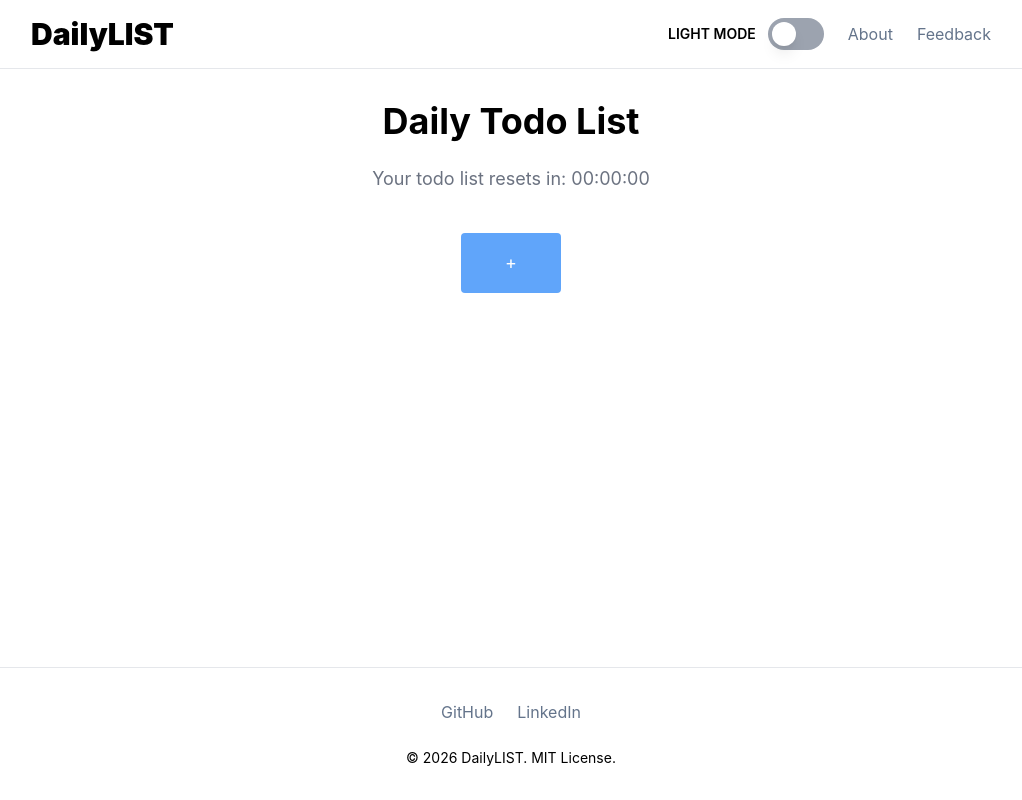
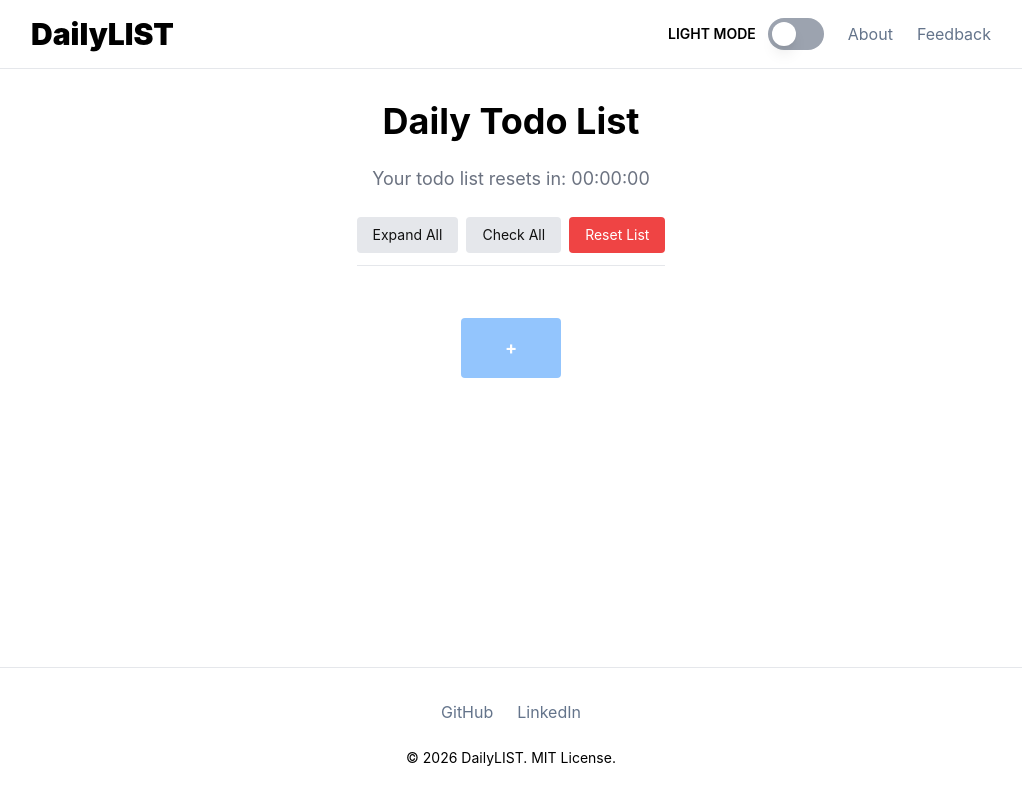
Before and after one commit to dwalkerwd7/DailyLIST, a React (Vite) app in the folder client/: page / in a window 1280 px wide. Shown: the whole page, without its empty margins (129-1151 px from the left). Built offline with nearby package versions, Linux system fonts and the light colour scheme.

Commit message:
front-end of main todo list app updated

```diff
--- a/client/src/App.css
+++ b/client/src/App.css
@@ -1,4 +1,9 @@
 @import "tailwindcss";
+
+/* Global styles */
+body {
+  caret-color: var(--caret-color);
+}
 
 /* Light mode theme variables */
 :root {
@@ -17,8 +22,10 @@
   --submit-primary-hover: #2563eb;
   --button-primary: #93c5fd;
   --button-primary-hover: #60a5fa;
-  --button-secondary: #64748b;
-  --button-secondary-hover: #475569;
+  --button-secondary: #7095c9;
+  --button-secondary-hover: #83aee9;
+  --button-tertiary: #e5e7eb;
+  --button-tertiary-hover: #d1d5db;
   --link: #64748b;
   --link-hover: #1d4ed8;
   --required: #ef4444;
@@ -26,6 +33,8 @@
   --delete-hover: #dc2626;
   --muted: #6b7280;
   --todo-text: #111111;
+  --todo-notes-bg: #f9fafb;
+  --caret-color: #006cfa;
 }
 
 /* Dark mode theme variables */
@@ -43,10 +52,12 @@
   --off: #64748b;
   --submit-primary: #3b82f6;
   --submit-primary-hover: #0073ff;
-  --button-primary: #93c5fd;
-  --button-primary-hover: #60a5fa;
-  --button-secondary: #64748b;
-  --button-secondary-hover: #475569;
+  --button-primary: #65abfa;
+  --button-primary-hover: #3c94ff;
+  --button-secondary: #305c9b;
+  --button-secondary-hover: #0546a1;
+  --button-tertiary: #596780;
+  --button-tertiary-hover: #404b5e;
   --delete: #ef4444;
   --delete-hover: #dc2626;
   --link: #cbd5e1;
@@ -54,6 +65,8 @@
   --required: #fb7185;
   --muted: #dddddd;
   --todo-text: #e6edf7;
+  --todo-notes-bg: #1f2937;
+  --caret-color: #57ebff;
 }
 
 /* Map theme variables to Tailwind's color system */
@@ -74,6 +87,8 @@
   --color-submit-primary-hover: var(--submit-primary-hover);
   --color-button-primary: var(--button-primary);
   --color-button-primary-hover: var(--button-primary-hover);
+  --color-button-tertiary: var(--button-tertiary);
+  --color-button-tertiary-hover: var(--button-tertiary-hover);
   --color-button-secondary: var(--button-secondary);
   --color-button-secondary-hover: var(--button-secondary-hover);
   --color-delete: var(--delete);
@@ -82,6 +97,7 @@
   --color-link-hover: var(--link-hover);
   --color-muted: var(--muted);
   --color-todo-text: var(--todo-text);
+  --color-todo-notes-bg: var(--todo-notes-bg);
 }
 
 /* Custom utilities for animations */
--- a/client/src/components/TodoApp.tsx
+++ b/client/src/components/TodoApp.tsx
@@ -1,19 +1,84 @@
 import { useState } from "react";
-import { TodoList, TodoItem, type Todo, type ToggleCompleteHandler, type UpdateNotesHandler, type DeleteHandler } from "./TodoList";
+
+type Todo = {
+    id: number;
+    completed: boolean;
+    title: string;
+    expanded?: boolean;
+    notes?: string;
+};
+
+type ToggleCompleteHandler = (id: number) => void;
+type UpdateNotesHandler = (id: number, notes: string) => void;
+type DeleteHandler = (id: number) => void;
+type ToggleExpandHandler = (id: number) => void;
+
+function TodoList({ children }: { children: React.ReactNode }) {
+    return (
+        <ul className="flex flex-col items-start w-full list-none p-0 m-0">
+            {children}
+        </ul>
+    );
+}
+
+function TodoItem({ todo, onToggleExpand, onToggleComplete, onUpdateNotes, onDelete }: { todo: Todo, onToggleExpand: ToggleExpandHandler, onToggleComplete: ToggleCompleteHandler, onUpdateNotes: UpdateNotesHandler, onDelete: DeleteHandler }) {
+    const { id, completed, title, expanded = false, notes = "" } = todo;
+
+    return (
+        <li key={id} className="flex flex-row flex-3 flex-wrap justify-between border-b border-primary-border py-2 block w-full">
+            <button className="
+                text-todo-text font-bold p-2 rounded
+                bg-button-secondary hover:bg-button-secondary-hover
+                inline-flex items-center justify-center leading-none
+                " onClick={() => onToggleExpand(id)}
+            >
+                {expanded ? "-" : "+"}
+            </button>
+            <span className={completed ? "line-through text-muted" : "text-todo-text"}>
+                {title}
+            </span>
+            <input
+                type="checkbox"
+                checked={completed}
+                className="w-5 h-5"
+                onChange={() => {
+                    onToggleComplete(id);
+                }}
+            />
+            {expanded && (
+                <div className="flex flex-col gap-2 mt-2 w-full">
+                    <textarea
+                        autoFocus
+                        className="text-todo-text h-20 bg-todo-notes-bg p-2 rounded resize-none w-full"
+                        value={notes}
+                        onChange={(e) => onUpdateNotes(id, e.target.value)}
+                    />
+                    <button className="h-7 text-sm px-5 bg-delete hover:bg-delete-hover text-white rounded self-end" onClick={() => onDelete(id)}>
+                        Delete
+                    </button>
+                </div>
+            )}
+        </li>
+    );
+}
 
 export default function TodoApp() {
     const [todos, setTodos] = useState<Todo[]>([]);
 
     const generateNewTodoID = () => {
-        return Date.now();
+        return Math.floor(Math.random() * 9000) + 1000;
     };
 
     const handleAddTodo = () => {
-        setTodos([...todos, { id: generateNewTodoID(), completed: false, title: "New Todo" }]);
+        setTodos([...todos, { id: generateNewTodoID(), completed: false, title: "New Todo", expanded: false }]);
     };
 
     const handleOnToggleComplete: ToggleCompleteHandler = (id: number) => {
         setTodos(todos.map((todo) => todo.id === id ? { ...todo, completed: !todo.completed } : todo));
+    };
+
+    const handleToggleExpand: ToggleExpandHandler = (id: number) => {
+        setTodos((prev) => prev.map((todo) => todo.id === id ? { ...todo, expanded: !todo.expanded } : todo));
     };
 
     const handleUpdateNotes: UpdateNotesHandler = (id: number, notes: string) => {
@@ -26,20 +91,67 @@ export default function TodoApp() {
         }
     };
 
+    const handleToggleExpandAll = () => {
+        if (todos.length === 0) {
+            return;
+        }
+
+        const areAllExpanded = todos.every((todo) => todo.expanded);
+        setTodos((prev) => prev.map((todo) => ({ ...todo, expanded: !areAllExpanded })));
+    };
+
+    const handleToggleCompleteAll = () => {
+        if (todos.length === 0) {
+            return;
+        }
+
+        const areAllCompleted = todos.every((todo) => todo.completed);
+        setTodos((prev) => prev.map((todo) => ({ ...todo, completed: !areAllCompleted })));
+    };
+
+    const handleResetList = () => {
+        if (confirm("Are you sure you want to reset the list?")) {
+            setTodos([]);
+        }
+    };
+
+    const areAllExpanded = todos.length > 0 && todos.every((todo) => todo.expanded);
+    const areAllCompleted = todos.length > 0 && todos.every((todo) => todo.completed);
+
     return (
         <div className="flex flex-col items-center gap-4">
+            <div className="flex flex-row gap-2 justify-between w-full border-b border-primary-border pb-3 mb-5">
+                <button className={`
+                    h-9 px-4 text-sm text-todo-text rounded
+                    ${areAllExpanded ? "bg-button-secondary hover:bg-button-secondary-hover" : "bg-button-tertiary hover:bg-button-tertiary-hover"}
+                `} onClick={handleToggleExpandAll}
+                >
+                    {areAllExpanded ? "Collapse All" : "Expand All"}
+                </button>
+                <button className={`
+                    h-9 px-4 text-sm text-todo-text rounded
+                    ${areAllCompleted ? "bg-button-secondary hover:bg-button-secondary-hover" : "bg-button-tertiary hover:bg-button-tertiary-hover"}
+                `} onClick={handleToggleCompleteAll}
+                >
+                    {areAllCompleted ? "Uncheck All" : "Check All"}
+                </button>
+                <button className="h-9 px-4 text-sm bg-delete hover:bg-delete-hover text-white rounded" onClick={handleResetList}>
+                    Reset List
+                </button>
+            </div>
             <TodoList>
                 {todos.map((todo) => (
                     <TodoItem
                         key={todo.id}
                         todo={todo}
+                        onToggleExpand={handleToggleExpand}
                         onToggleComplete={handleOnToggleComplete}
                         onUpdateNotes={handleUpdateNotes}
                         onDelete={handleOnDelete}
                     />
                 ))}
             </TodoList>
-            <button className="w-25 h-15 text-lg bg-button-primary-hover text-white rounded" onClick={handleAddTodo}>
+            <button className="w-25 h-15 font-bold text-lg bg-button-primary hover:bg-button-primary-hover hover:cursor-pointer text-white rounded" onClick={handleAddTodo}>
                 +
             </button>
         </div>
--- a/client/src/components/TodoList.tsx
+++ /dev/null
@@ -1,58 +0,0 @@
-import { useState } from "react";
-
-type Todo = {
-    id: number;
-    completed: boolean;
-    title: string;
-    notes?: string;
-};
-
-type ToggleCompleteHandler = (id: number) => void;
-type UpdateNotesHandler = (id: number, notes: string) => void;
-type DeleteHandler = (id: number) => void;
-
-function TodoList({ children }: { children: React.ReactNode }) {
-    return (
-        <ul className="flex flex-col items-start w-full list-none p-0 m-0">
-            {children}
-        </ul>
-    )
-}
-
-function TodoItem({ todo, onToggleComplete, onUpdateNotes, onDelete }: { todo: Todo, onToggleComplete: ToggleCompleteHandler, onUpdateNotes: UpdateNotesHandler, onDelete: DeleteHandler }) {
-    const { id, completed, title, notes = '' } = todo;
-    const [expanded, setExpanded] = useState(false);
-
-    const onExpandTodo = () => {
-        setExpanded(!expanded);
-    };
-
-    return (
-        <li key={id} className="flex flex-row flex-3 flex-wrap justify-between border-b border-primary-border py-2 block w-full">
-            <button className="text-todo-text w-5 h-5 rounded bg-button-secondary hover:bg-button-secondary-hover" onClick={onExpandTodo}>
-                {expanded ? "-" : "+"}
-            </button>
-            <span className={completed ? "line-through text-muted" : "text-todo-text"}>
-                {title}
-            </span>
-            <input
-                type="checkbox"
-                checked={completed}
-                onChange={() => {
-                    onToggleComplete(id);
-                }}
-            />
-            {expanded && (
-                <div className="flex flex-col gap-2 mt-2 w-full">
-                    <textarea autoFocus contentEditable className="text-todo-text" onChange={(e) => onUpdateNotes(id, e.target.value)}>{notes}</textarea>
-                    <button className="h-7 text-sm px-5 bg-delete hover:bg-delete-hover text-white rounded self-end" onClick={() => onDelete(id)}>
-                        Delete
-                    </button>
-                </div>
-            )}
-        </li>
-    );
-}
-
-export { TodoList, TodoItem };
-export type { Todo, ToggleCompleteHandler, UpdateNotesHandler, DeleteHandler };
--- a/client/src/pages/Home.tsx
+++ b/client/src/pages/Home.tsx
@@ -2,7 +2,7 @@ import TodoApp from '../components/TodoApp';
 
 export default function Home() {
   return (
-    <main className="mx-auto max-w-4xl flex-1 px-4 py-8 sm:px-6 lg:px-8">
+    <main className="mx-auto max-w-3xl flex-1 px-4 py-8 sm:px-6 lg:px-8">
       <div className="space-y-6">
         <h1 className="text-4xl font-bold text-primary-text text-center">
           Daily Todo List
```
Also changed, not shown: 1 other file (tests, documents, lock files or other folders).
